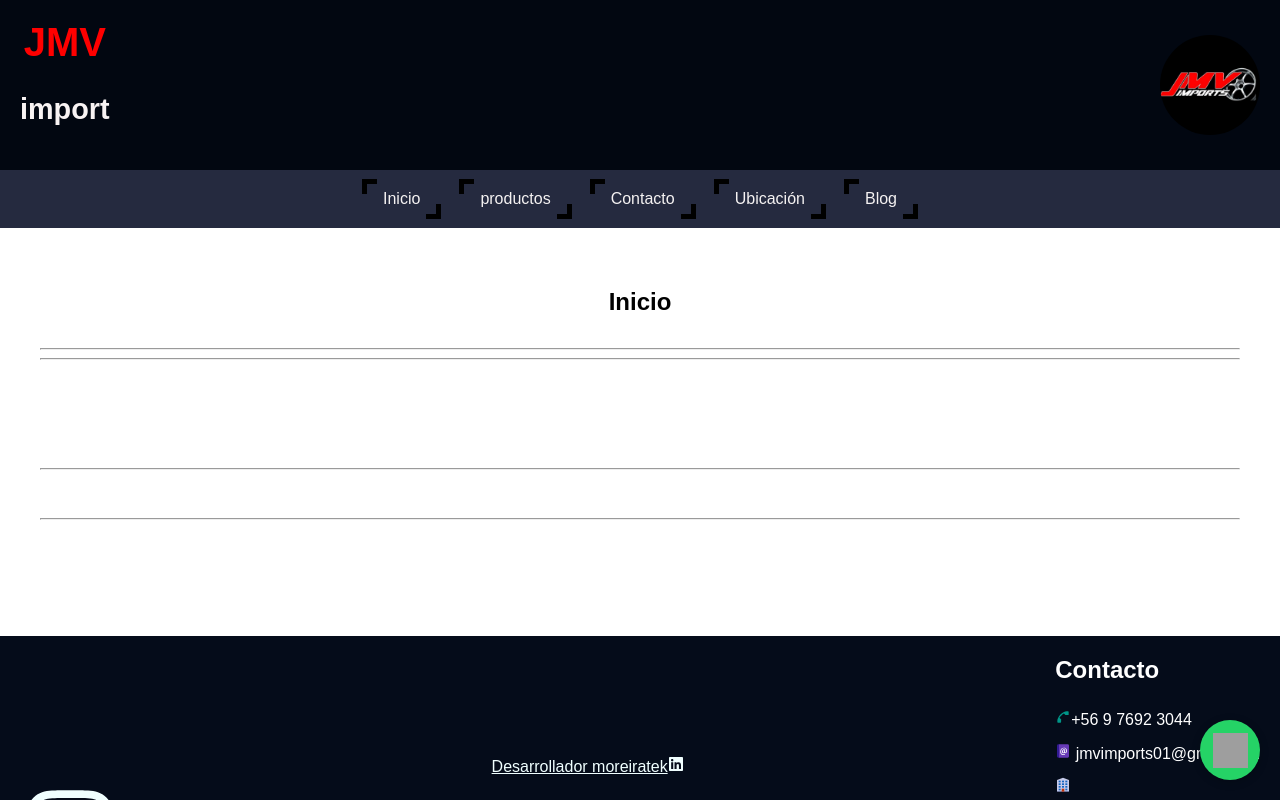
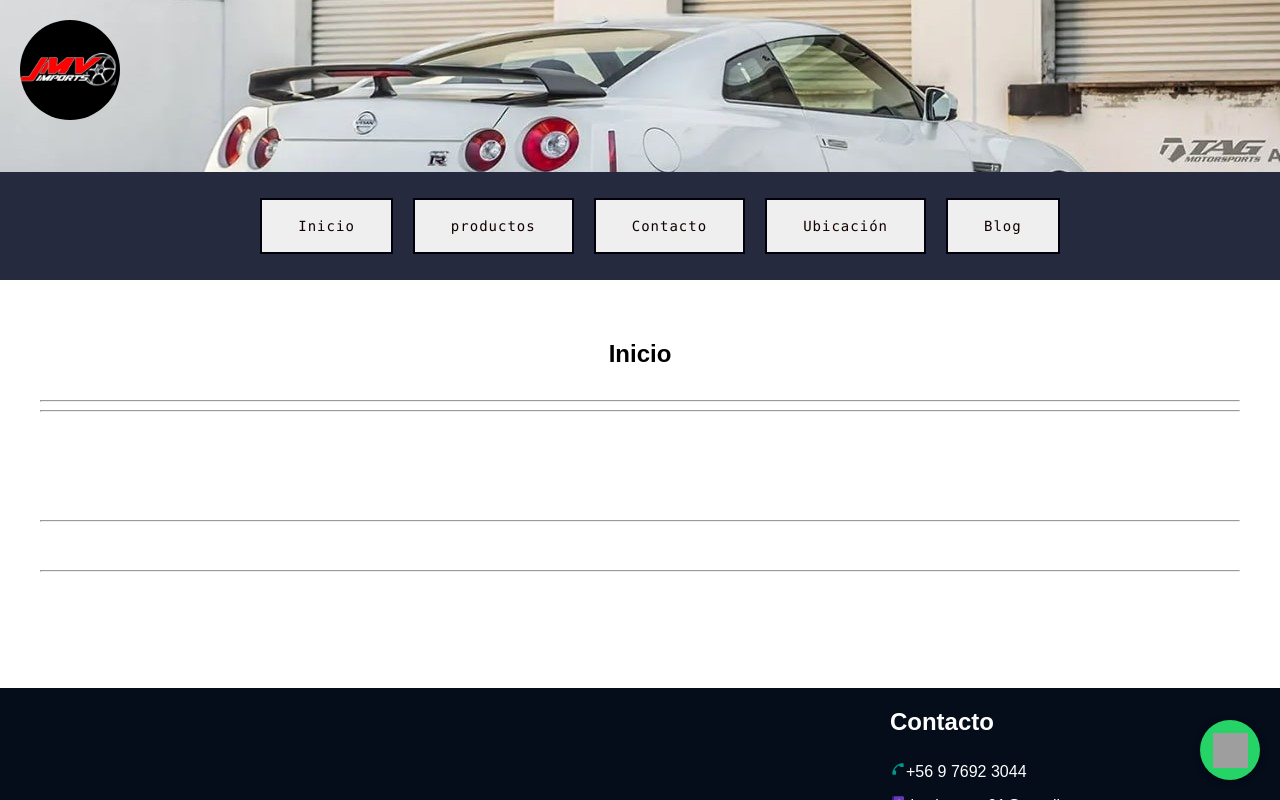
Before and after one commit to sebastianamor/paguina-import, a React (Create React App) app: page / in a window 1280 px wide. Shown: the top 800 px of the page. Built offline with nearby package versions, Linux system fonts and the light colour scheme; grey boxes are pictures that could not be loaded.

Commit message:
first commit

```diff
--- a/src/Blog.js
+++ b/src/Blog.js
@@ -3,10 +3,10 @@ import './blog.css';
 function Blog() {
   return (
     <div className="blog">
-      <h2>Blog</h2>
+      <h2>instagram</h2>
       <iframe
         title="blog"
-        src="https://abogadomigueltoledo.blogspot.com/?m=1"
+        src="https://www.instagram.com/jmvimports_llantas?utm_source=ig_web_button_share_sheet&igsh=ZDNlZDc0MzIxNw=="
         width="1200"
         height="450"
         style={{ border: 0 }}
--- a/src/Contact.css
+++ b/src/Contact.css
@@ -38,7 +38,7 @@ p:before{content:attr(type);
         display:block;
         margin:28px 0 0;
         font-size:14px;color:#5a5a5a}
-  button{
+  .button-cont {
             cursor:pointer;
               position:relative;
               padding:10px 20px;
--- a/src/Contact.js
+++ b/src/Contact.js
@@ -10,7 +10,7 @@ function Contact() {
   <p type="Nombre:"><input placeholder="ingrese su nombre.."   name="nombre"   ></input></p>
   <p type="Email:"><input placeholder="por favor ingrese su email.."  name="email"  ></input></p>
   <p type="Mensaje:"><input placeholder="escriba su consulta.."  name="consulta"  ></input></p>
-  <button>enviar</button>
+  <button class="button-cont"  >enviar</button>
   <div class="c1" >
     <span class="fa fa-phone"></span><FcPhone /> +569 92930308:
     <span class="fa fa-envelope-o"></span> <FcAddressBook />  ibanez@dppjtoledoycia.cl
--- a/src/Footer.js
+++ b/src/Footer.js
@@ -31,7 +31,8 @@ function Footer() {
           <ul>
             <li><FcPhone />+56 9 7692 3044  </li>
             <li> <FcAddressBook /> jmvimports01@gmail.com  </li>
-            <li><FcDepartment /> </li>
+            <li><FcDepartment />   serafin zamora 0310 , santiago  maipu
+             Bodega 10 </li>
           </ul>
         </div>
       </div>
--- a/src/Header.css
+++ b/src/Header.css
@@ -1,5 +1,5 @@
 .header {
-  background-color: #020711;
+  background-image: url(./imagenes/header.jpg);
   color: rgb(248, 243, 243);
   padding: 20px;
   display: flex;
--- a/src/Header.js
+++ b/src/Header.js
@@ -7,13 +7,12 @@ function Header() {
     <header className="header">
       <div className="header-content">
         <div>
-          <h1> JMV
+        <img src={profileImag} alt="Perfil" className="profile-imag" />
+          <h1>
           </h1>
-          <p><h2>import </h2></p>
+          <p><h2> </h2></p>
         </div>
-        <img src={profileImag} alt="Perfil" className="profile-imag" />
       </div>
-
     </header>
   );
 }
--- a/src/Map.js
+++ b/src/Map.js
@@ -6,7 +6,7 @@ function Map() {
       <h2>Ubicación</h2>
       <iframe
         title="Google Map"
-        src="https://www.google.com/maps/embed?pb=!1m18!1m12!1m3!1d3329.4359386607826!2d-70.65505568479863!3d-33.441313680780704!2m3!1f0!2f0!3f0!3m2!1i1024!2i768!4f13.1!3m3!1m2!1s0x9662c50cf0a3c021%3A0x108e0e8dd9be6f62!2sHu%C3%A9rfanos%201147%2C%20Santiago%2C%20Regi%C3%B3n%20Metropolitana%2C%20Chile!5e0!3m2!1sen!2sus!4v1623765679947!5m2!1sen!2sus"
+        src="https://www.google.com/maps/embed?pb=!1m18!1m12!1m3!1d3326.545683357234!2d-70.72757091165589!3d-33.51319543203912!2m3!1f0!2f0!3f0!3m2!1i1024!2i768!4f13.1!3m3!1m2!1s0x9662dca6764076cf%3A0xe0e14e7222a89223!2sSeraf%C3%ADn%20Zamora%200310%2C%2035%2C%209260045%20Santiago%2C%20Maip%C3%BA%2C%20Regi%C3%B3n%20Metropolitana%2C%20Chile!5e0!3m2!1ses!2sjp!4v1722258525564!5m2!1ses!2sjp"
         width="1200"
         height="450"
         style={{ border: 0 }}
--- a/src/NavBar.css
+++ b/src/NavBar.css
@@ -5,29 +5,38 @@
   justify-content: center;
 }
 
-  .navbar ul {
-    list-style-type: none;
-    margin: 0;
-    padding: 0;
-    display: flex;
-    gap: 20px;
-  }
 
 .navbar li {
   display: inline;
+  padding: 10px;
 }
 
-  .navbar button {
-    background: none;
-    color: rgb(245, 242, 242);
-    border: none;
-    padding: 10px 20px;
+button {
+  color: #110000;
+  border: 2px solid rgb(2, 0, 10);
+  border-radius: 0px;
+  padding: 18px 36px;
+  display: inline-block;
+  font-family: "Lucida Console", Monaco, monospace;
+  font-size: 14px;
+  letter-spacing: 1px;
   cursor: pointer;
-    font-size: 1em;
-    transition: background-color 0.3s;
+  box-shadow: inset 0 0 0 0 #D80286;
+  -webkit-transition: ease-out 0.4s;
+  -moz-transition: ease-out 0.4s;
+  transition: ease-out 0.4s;
 }
 
-  .navbar button:hover {
-    background-color: #151616;
-    border-radius: 5px;
+
+
+button:hover {
+  box-shadow: inset 400px 0 0 0 #d80303;
 }
+
+
+
+#outer {
+  width: 364px;
+  margin: 50px auto 0 auto;
+  text-align: center;
+}
```
Also changed, not shown: src/imagenes/header.jpg (added), 1 other file (tests, documents, lock files or other folders). Lines whose indentation alone changed are shown as unchanged.
